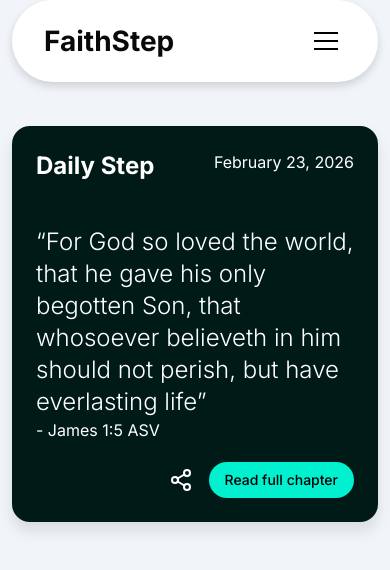
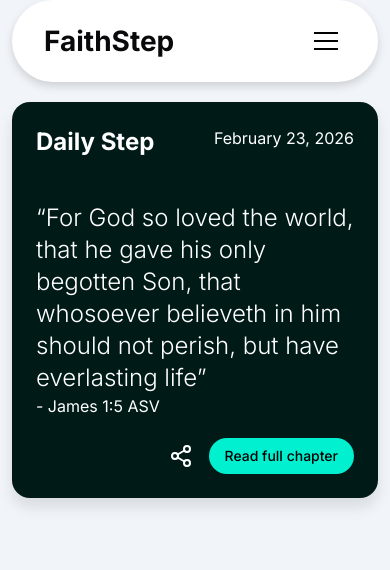
Before and after one commit to bettermarvz/faithstep, a Next.js app: page / in a window 390 px wide. Shown: the top 570 px of the page. Built offline with nearby package versions, Linux system fonts and the light colour scheme; no server answers.

Commit message:
feat: responsive - gratitude page

```diff
--- a/app/(app-pages)/gratitude/page.tsx
+++ b/app/(app-pages)/gratitude/page.tsx
@@ -49,7 +49,7 @@ const Gratitude = () => {
   return (
     <div>
       <div className="w-full flex flex-col items-center gap-10 xsm:mt-[115px]">
-        <div className="flex justify-center flex-col gap-3">
+        <div className="justify-center flex-col gap-3 hidden xsm:flex">
           <h1 className="text-2xl font-bold text-center">
             Share Your Gratitude 🙏
           </h1>
@@ -57,7 +57,7 @@ const Gratitude = () => {
             What are you thankful for today?
           </p>
         </div>
-        <div className="flex justify-center w-full" ref={ref}>
+        <div className="hidden xsm:flex justify-center w-full" ref={ref}>
           <GratitudeEditor charLimit={280} />
         </div>
         {isLoading ? (
--- a/app/layout.tsx
+++ b/app/layout.tsx
@@ -46,7 +46,7 @@ export default function RootLayout({
             />
           </MenuProvider>
         )}
-        <main className=" pt-6 flex flex-col gap-8">{children}</main>
+        <main className=" xsm:pt-6 flex flex-col gap-8">{children}</main>
       </body>
     </html>
   );
```
Also changed, not shown: app/(app-pages)/old-layout.tsx (renamed from app/(app-pages)/layout.tsx).
